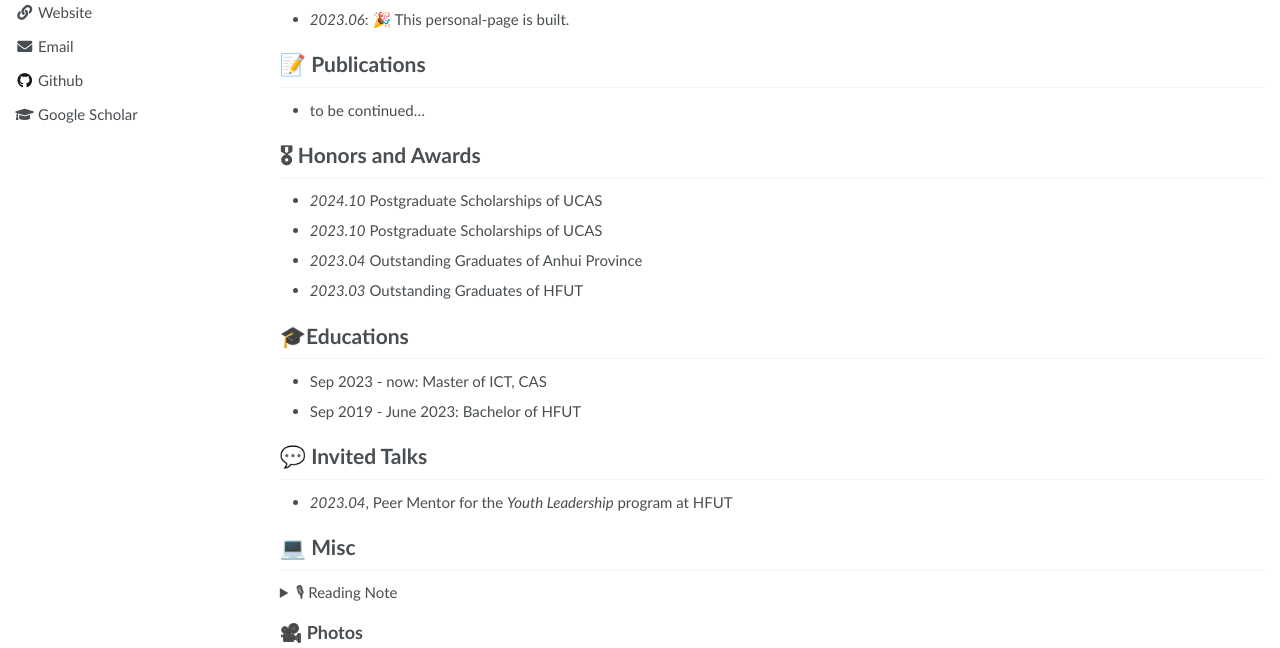
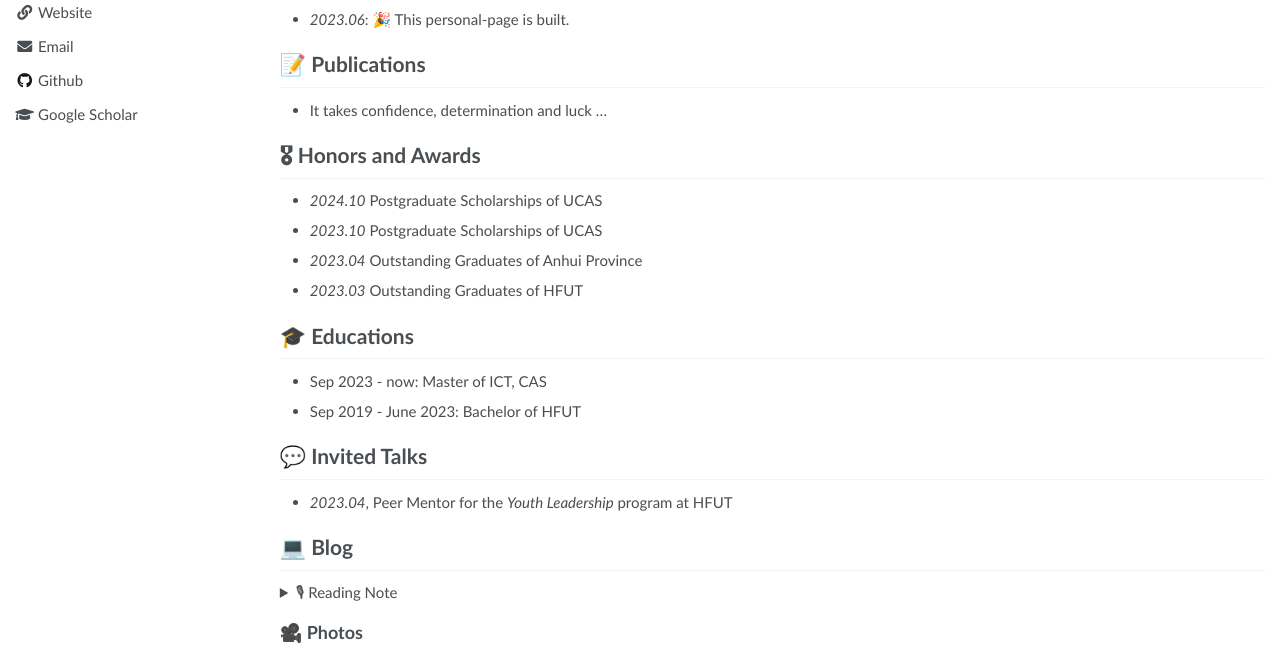
Before and after one commit to sun123-cmd/sun123-cmd.github.io, a Jekyll site: the page built from _pages/about.md, in a window 1280 px wide and 1082 px high. Shown: the part 392-1040 px from the top of the window. Built offline with Jekyll 4.4.1, drawn with Linux system fonts in a browser that asks for light colours.

Commit message:
change contents

```diff
--- a/_pages/includes/blogs.md
+++ b/_pages/includes/blogs.md
@@ -1,11 +1,11 @@
-# 🎓Educations
+# 🎓 Educations
 - Sep 2023 - now: Master of ICT, CAS
 - Sep 2019 - June 2023: Bachelor of HFUT
 
 # 💬 Invited Talks
 - *2023.04*, Peer Mentor for the *Youth Leadership* program at HFUT
 
-# 💻 Misc
+# 💻 Blog
 
 <details>
 <summary>🎙 Reading Note</summary>
--- a/_pages/includes/pub.md
+++ b/_pages/includes/pub.md
@@ -1,3 +1,3 @@
 # 📝 Publications
 
-* to be continued...
+* It takes confidence, determination and luck ...
```
Also changed, not shown: _pages/includes/honors.md (line endings or trailing spaces), _pages/includes/intro.md (line endings or trailing spaces).
